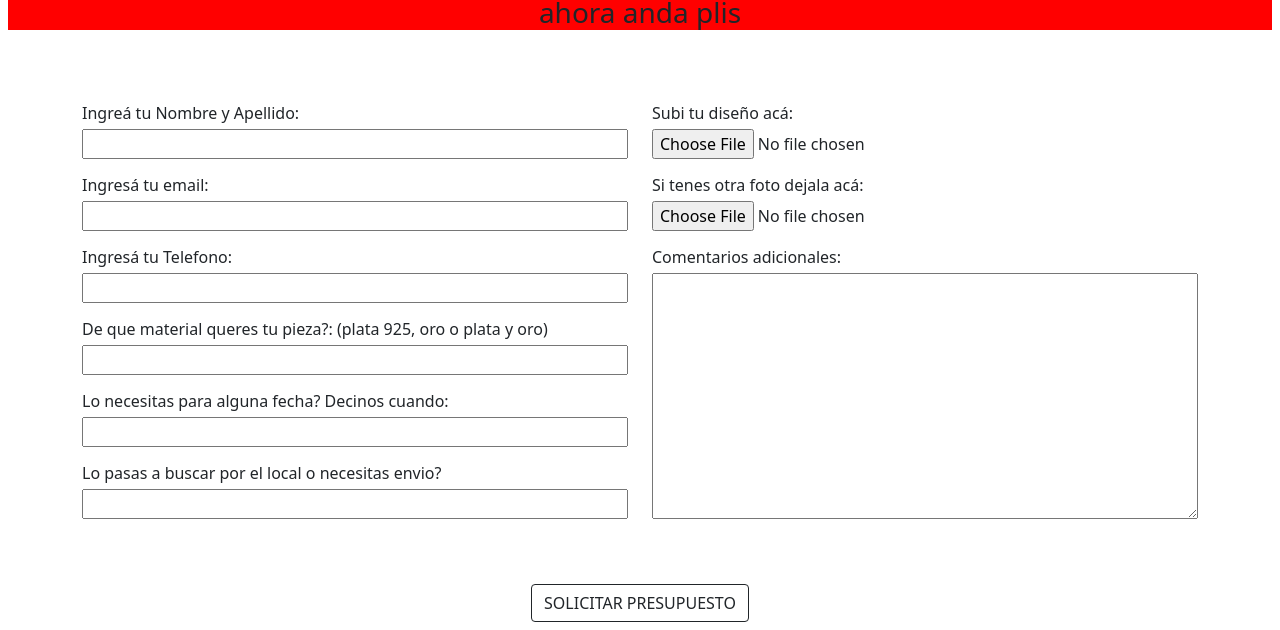
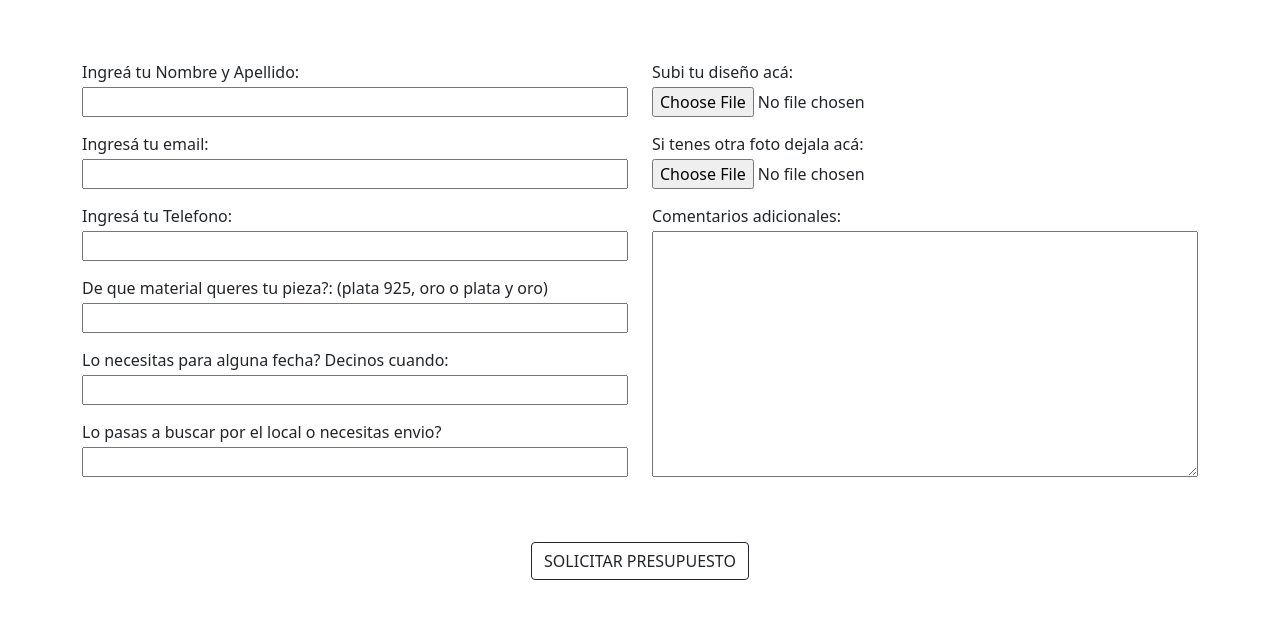
Before and after one commit to santiagoGasparotti/SEOANE, a plain HTML site: page presupuesto.html in a window 1280 px wide. Shown: the part 170-800 px from the top of the page. Drawn offline with nearby package versions, Linux system fonts and the light colour scheme.

Commit message:
delete h3

```diff
--- a/presupuesto.html
+++ b/presupuesto.html
@@ -51,7 +51,6 @@
     <div class="container-fluid text-center background p-2 mb-5">
         <h1>contamos con taller</h1>
         <h2>traenos tu diseño o tu idea y lo hacemos realidad</h2>
-        <h3>ahora anda plis</h3>
     </div>
     <div class="container">
 
```
